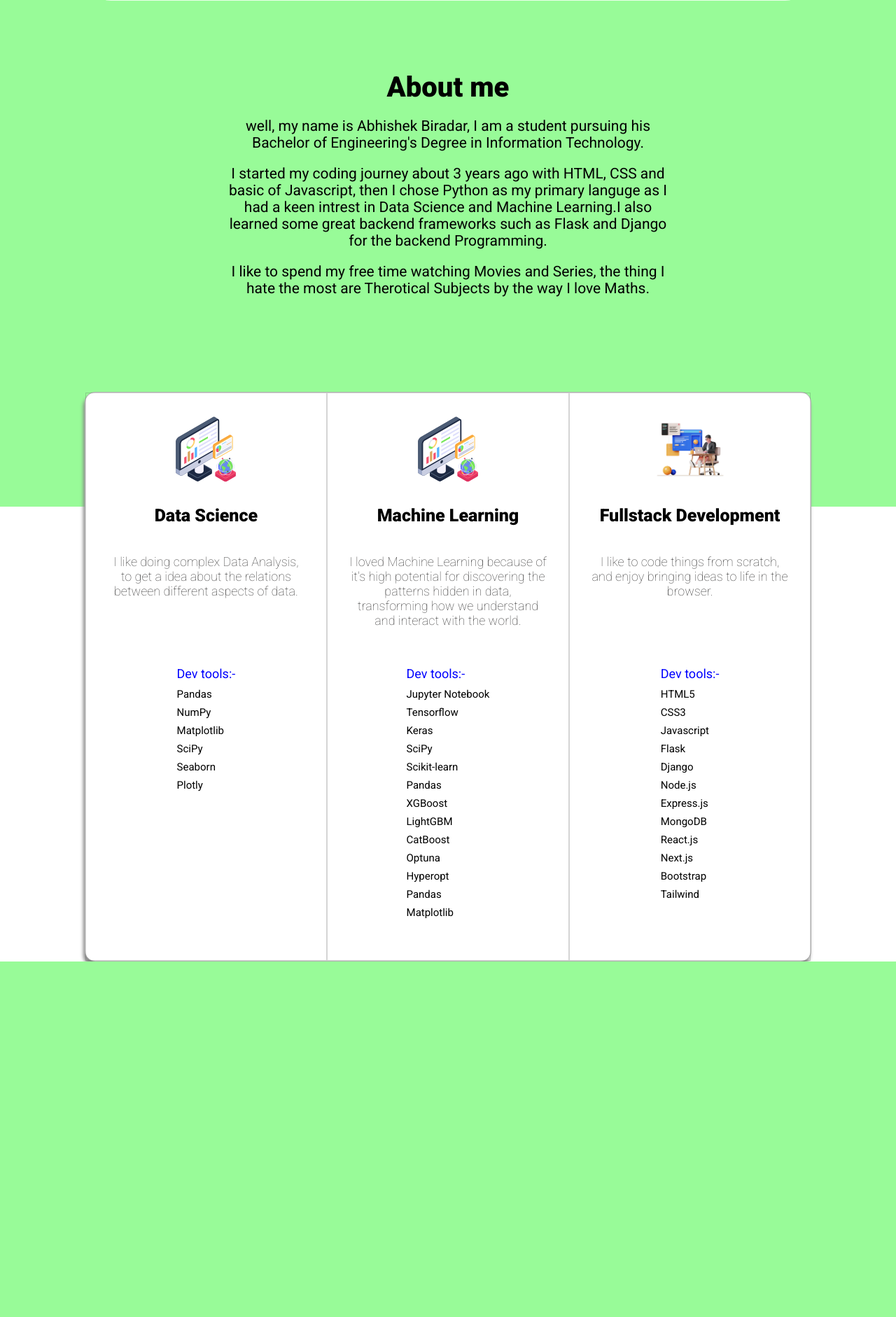
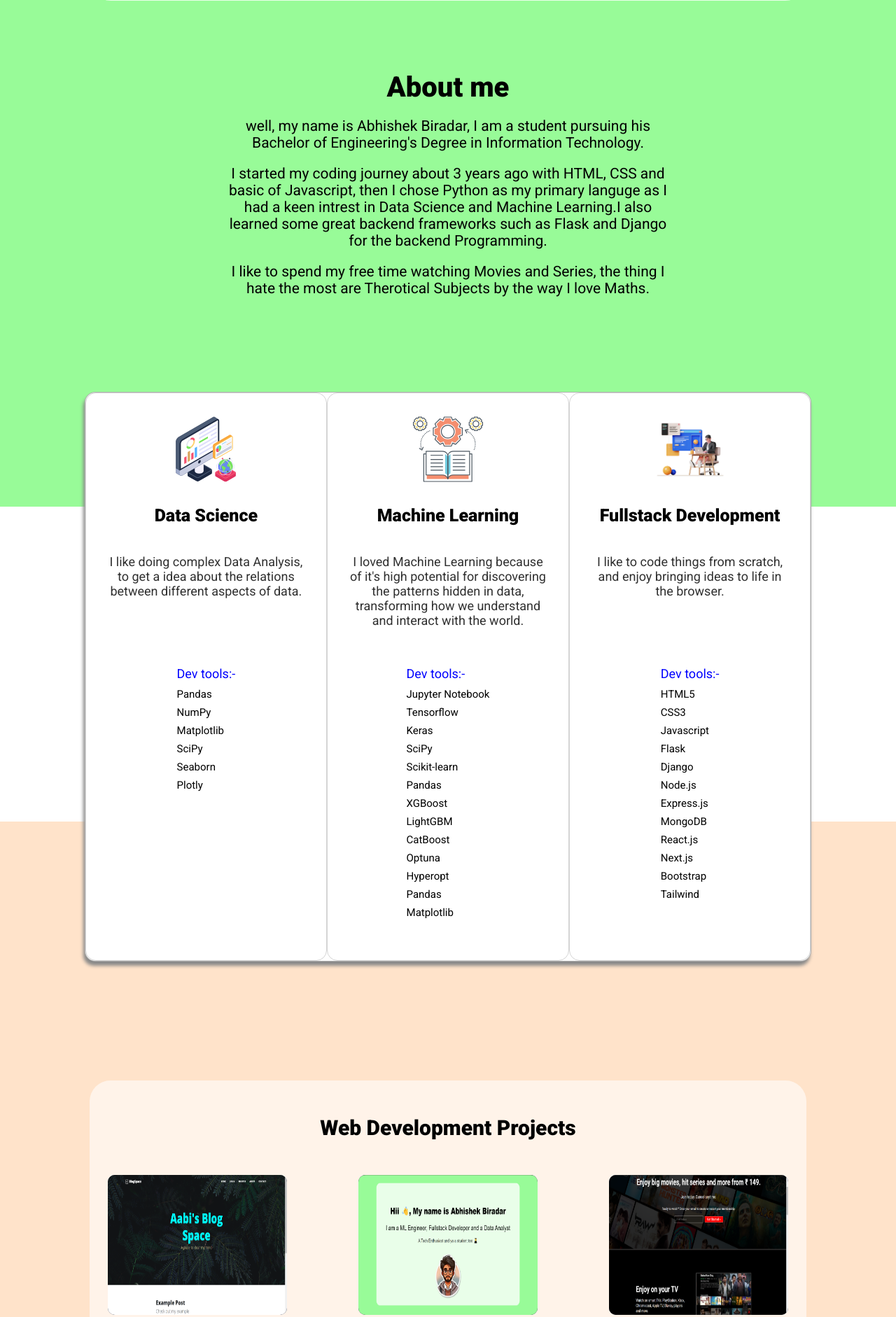
Before and after one commit to Aabi0207/Portfolio, a Python web app: template templates/index.html in a window 1280 px wide. Shown: the part 838-2720 px from the top of the page at 70% size. Before the commit the page ends 2212 px from the top, so only its background shows below. Run offline with Jinja, Linux system fonts and the light colour scheme; the template is opened without the code that fills it, so the values that code supplies are empty.

Commit message:
About to end

```diff
--- a/static/css/style.css
+++ b/static/css/style.css
@@ -74,15 +74,15 @@ nav span:hover{
 
 .med{
     font-size: 40px;
-    font-weight: 200;
+    font-weight: 300;
     padding: 20px;
 }
 
 .small{
     font-size: 27px;
-    font-weight: lighter;
     padding: 10px;
-    color: rgb(38, 38, 38) ;
+    font-weight: 300;
+    color: rgb(0, 0, 0) ;
 }
 
 .palegreen{
@@ -92,6 +92,7 @@ nav span:hover{
     background-color: palegreen;
     position: relative;
     padding-bottom: 300px;
+    margin-bottom: 450px;
 }
 
 .greet img{
@@ -142,6 +143,7 @@ nav span:hover{
     border: 1px solid rgba(61, 61, 61, 0.221);
     box-sizing: border-box;
     padding: 30px;
+    border-radius: 15px;
 }
 
 .skill-slot img{
@@ -155,8 +157,8 @@ nav span:hover{
 
 .descr{
     font-size: 18px;
-    font-weight: 100;
-    color: rgb(59, 58, 58);
+    font-weight: 400;
+    color: rgb(48, 48, 48);
     text-align: center;
 }
 
@@ -172,5 +174,124 @@ nav span:hover{
     flex-direction: column;
     gap: 8px;
     font-size: 15px;
+}
 
+.projects{
+    display: flex;
+    flex-direction: column;
+    justify-content: center;
+    align-items: center;
+    width: 80vw;
+    padding-bottom: 50px;
 }
+
+.cards{
+    display: flex;
+    gap: 8vw;
+}
+
+.card{
+    width: 20vw;
+    height: 25vh;
+    display: grid;
+    justify-content: center;
+    align-items: flex-start;
+    text-align: center;
+    background-color: #141c3a;
+    border-radius: 10px;
+    flex-direction: column;
+    position: relative;
+    grid-template-rows: 10vh 10vh;
+    box-sizing: border-box;
+    padding-top: 5vh;
+}
+
+.project-name{
+    font-size: 25px;
+    color: white;
+    font-weight: 300;
+}
+
+.title{
+    font-weight: 900;
+    font-size: 30px;
+    margin-top: 50px;
+    margin-bottom: 50px;
+}
+
+.blue{
+    background-color: #FFE3CA;
+    padding-top: 250px;
+}
+
+.card img{
+    position: absolute;
+    width: 20vw;
+    height: 25vh;
+    background-repeat: no-repeat;
+    z-index: 2;
+    top: 0px;
+    border-radius: 10px;
+}
+
+
+.card img:hover{
+    opacity: 0;
+    transition-duration: 0.7s;
+    cursor: pointer;
+}
+
+.visit-site a{
+    padding: 10px 20px;
+    border-radius: 30px;
+    border: 2px solid #6e07f3;
+    color: white;
+}
+
+.card:hover .visit-site{
+    z-index: 5;
+}
+
+.card:hover img{
+    opacity: 0;
+    transition-duration: 0.7s;
+}
+
+.visit-site a:hover{
+    background-color: #6e07f3;
+}
+
+a{
+    text-decoration: none;
+}
+
+footer{
+    background-color: #FFE3CA;
+    padding: 25px;
+    display: flex;
+    flex-direction: column;
+    justify-content: center;
+    align-items: center;
+}
+
+footer img{
+    width: 30px;
+    margin: 15px;
+}
+
+footer img:hover{
+    color: blue;
+}
+
+footer svg{
+    width: 30px;
+    margin: 15px;
+}
+
+.hold-together{
+    width: 80vw;
+    margin-left: 10vw;
+    border-radius: 30px;
+    background-color: rgba(255, 255, 255, 0.597);
+    margin-top: 120px;
+}
--- a/templates/index.html
+++ b/templates/index.html
@@ -1,13 +1,13 @@
 <!DOCTYPE html>
 <html lang="en">
   <head>
-    <meta charset="UTF-8">
-    <meta name="viewport" content="width=device-width, initial-scale=1.0">
+    <meta charset="UTF-8" />
+    <meta name="viewport" content="width=device-width, initial-scale=1.0" />
     <title>Abhishek Biradar</title>
     <style>
       @import url("https://fonts.googleapis.com/css2?family=Roboto:ital,wght@0,100;0,300;0,400;0,500;0,700;0,900;1,100;1,300;1,400;1,500;1,700;1,900&display=swap");
     </style>
-    <link rel="stylesheet" href="../static/css/style.css">
+    <link rel="stylesheet" href="../static/css/style.css" />
   </head>
   <body>
     <div class="palegreen">
@@ -20,43 +20,42 @@
           </ul>
         </div>
         <div class="right-nav">
-            <span class="blue-capsule">
-                get in Touch
-            </span>
+          <span class="blue-capsule"> get in Touch </span>
         </div>
       </nav>
       <div class="greet">
-        <span class="big-bold">
-            Hii 👋, My name is Abhishek Biradar
-        </span>
+        <span class="big-bold"> Hii 👋, My name is Abhishek Biradar </span>
         <span class="med">
           I am a ML Engineer, Fullstack Developer and a Data Analyst
         </span>
-        <span class="small">
-            A Tech Enthusiast and ya a student too 🧑‍🎓
-        </span>
-        <img src="../static/images/teen_png.png" alt="An image of a Student">
+        <span class="small"> A Tech Enthusiast and ya a student too 🧑‍🎓 </span>
+        <img src="../static/images/teen_png.png" alt="An image of a Student" />
       </div>
       <div class="about-me">
-        <span id="about-me">
-            About me
-        </span>
+        <span id="about-me"> About me </span>
         <p class="line">
-            well, my name is Abhishek Biradar, I am a student pursuing his Bachelor of Engineering's Degree in Information Technology.
+          well, my name is Abhishek Biradar, I am a student pursuing his
+          Bachelor of Engineering's Degree in Information Technology.
         </p>
         <span class="line">
-            I started my coding journey about 3 years ago with HTML, CSS and basic of Javascript, then I chose Python as my primary languge as I had a keen intrest in Data Science and Machine Learning.I also learned some great backend frameworks such as Flask and Django for the backend Programming.
+          I started my coding journey about 3 years ago with HTML, CSS and basic
+          of Javascript, then I chose Python as my primary languge as I had a
+          keen intrest in Data Science and Machine Learning.I also learned some
+          great backend frameworks such as Flask and Django for the backend
+          Programming.
         </span>
         <span class="line">
-            I like to spend my free time watching Movies and Series, the thing I hate the most are Therotical Subjects by the way I love Maths.
+          I like to spend my free time watching Movies and Series, the thing I
+          hate the most are Therotical Subjects by the way I love Maths.
         </span>
       </div>
       <div class="skills">
         <div class="skill-slot">
-                <img src="../static/images/data_science.svg" alt="data-science">
+          <img src="../static/images/data_science.svg" alt="data-science" />
           <span class="domain">Data Science</span>
           <span class="descr">
-                    I like doing complex Data Analysis, to get a idea about the relations between different aspects of data.
+            I like doing complex Data Analysis, to get a idea about the
+            relations between different aspects of data.
           </span>
           <span class="tools">
             <span class="dev-tools">Dev tools:-</span>
@@ -71,10 +70,12 @@
           </span>
         </div>
         <div class="skill-slot">
-                <img src="../static/images/data_science.svg" alt="data-science">
+          <img src="../static/images/machine_learning.svg" alt="data-science" />
           <span class="domain">Machine Learning</span>
           <span class="descr">
-                    I loved Machine Learning because of it's high potential for discovering the patterns hidden in data, transforming how we understand and interact with the world.
+            I loved Machine Learning because of it's high potential for
+            discovering the patterns hidden in data, transforming how we
+            understand and interact with the world.
           </span>
           <span class="tools">
             <span class="dev-tools">Dev tools:-</span>
@@ -96,10 +97,14 @@
           </span>
         </div>
         <div class="skill-slot">
-                <img src="../static/images/fullstack.webp" alt="Fullstack Web Development">
+          <img
+            src="../static/images/fullstack.webp"
+            alt="Fullstack Web Development"
+          />
           <span class="domain">Fullstack Development</span>
           <span class="descr">
-                    I like to code things from scratch, and enjoy bringing ideas to life in the browser.
+            I like to code things from scratch, and enjoy bringing ideas to life
+            in the browser.
           </span>
           <span class="tools">
             <span class="dev-tools">Dev tools:-</span>
@@ -121,6 +126,101 @@
         </div>
       </div>
     </div>
-    <div class="projects"></div>
+    <div class="blue">
+      <div class="hold-together">
+        <div class="projects">
+          <span class="title">Web Development Projects</span>
+          <div class="cards">
+            <div class="card">
+              <img src="../static/images/blog.png" alt="Blog Website" />
+              <span class="project-name">My Personal Blog Website</span>
+              <span class="visit-site"><a href="#">Visit</a></span>
+            </div>
+            <div class="card">
+              <img
+                src="../static/images/portfolio.png"
+                alt="Portfolio Website"
+              />
+              <span class="project-name">My Portfolio Page</span>
+              <span class="visit-site"><a href="">Visit</a></span>
+            </div>
+            <div class="card">
+              <img src="../static/images/Netflix.png" alt="Netflix clone" />
+              <span class="project-name">Netflix Clone</span>
+              <span class="visit-site"><a href="">Visit</a></span>
+            </div>
+          </div>
+        </div>
+        <div class="projects">
+          <span class="title">Machine Learning Projects</span>
+          <div class="cards">
+            <div class="card">
+              <img src="../static/images/obesity.png" alt="Plot" />
+              <span class="project-name"
+                >Multi Class Obesity Risk Prediction</span
+              >
+              <span class="visit-site"><a href="">Visit</a></span>
+            </div>
+            <div class="card">
+              <img src="../static/images/ncr.png" alt="ncr plot" />
+              <span class="project-name">Numeric Character Recognition</span>
+              <span class="visit-site"><a href="">Visit</a></span>
+            </div>
+            <div class="card">
+              <img
+                src="../static/images/admission.png"
+                alt="Admission Percentage Predictor Plot"
+              />
+              <span class="project-name">Admission Percentage Predictor</span>
+              <span class="visit-site"><a href="">Visit</a></span>
+            </div>
+          </div>
+        </div>
+        <div class="projects">
+          <span class="title">Data Science Projects</span>
+          <div class="cards">
+            <div class="card">
+              <img
+                src="../static/images/nobel_prize.png"
+                alt="Nobel Prize Analysis"
+              />
+              <span class="project-name">Nobel Prize Analysis</span>
+              <span class="visit-site"><a href="">Visit</a></span>
+            </div>
+            <div class="card">
+              <img
+                src="../static/images/playstore.png"
+                alt="Google Playstore Analysis"
+              />
+              <span class="project-name">Google Playstore Analysis</span>
+              <span class="visit-site"><a href="">Visit</a></span>
+            </div>
+            <div class="card">
+              <img src="../static/images/dr.png" alt="Dr SEmmelweis Analysis" />
+              <span class="project-name">Dr Semmelweis Analysis</span>
+              <span class="visit-site"><a href="">Visit</a></span>
+            </div>
+          </div>
+        </div>
+      </div>
+    </div>
+    <footer>
+      <div class="icons">
+        <svg
+          xmlns="http://www.w3.org/2000/svg"
+          width="35"
+          height="35"
+          fill="currentColor"
+          class="bi bi-github"
+          viewBox="0 0 16 16"
+        >
+          <path
+            d="M8 0C3.58 0 0 3.58 0 8c0 3.54 2.29 6.53 5.47 7.59.4.07.55-.17.55-.38 0-.19-.01-.82-.01-1.49-2.01.37-2.53-.49-2.69-.94-.09-.23-.48-.94-.82-1.13-.28-.15-.68-.52-.01-.53.63-.01 1.08.58 1.23.82.72 1.21 1.87.87 2.33.66.07-.52.28-.87.51-1.07-1.78-.2-3.64-.89-3.64-3.95 0-.87.31-1.59.82-2.15-.08-.2-.36-1.02.08-2.12 0 0 .67-.21 2.2.82.64-.18 1.32-.27 2-.27.68 0 1.36.09 2 .27 1.53-1.04 2.2-.82 2.2-.82.44 1.1.16 1.92.08 2.12.51.56.82 1.27.82 2.15 0 3.07-1.87 3.75-3.65 3.95.29.25.54.73.54 1.48 0 1.07-.01 1.93-.01 2.2 0 .21.15.46.55.38A8.012 8.012 0 0 0 16 8c0-4.42-3.58-8-8-8z"
+          ></path>
+        </svg>
+        <img src="../static/images/linkedin.svg" alt="linkedin SVG" />
+      </div>
+      <span>Copyright © Abhishek Biradar 2024</span>
+    </footer>
   </body>
 </html>
```
Also changed, not shown: static/images/Netflix.png (added), static/images/admission.png (added), static/images/blog.png (added), static/images/dr.png (added), static/images/github.svg (added), static/images/linkedin.svg (added), static/images/machine_learning.svg (added), static/images/ncr.png (added), static/images/nobel_prize.png (added), static/images/obesity.png (added), static/images/playstore.png (added), static/images/portfolio.png (added). Lines whose indentation alone changed are shown as unchanged.
